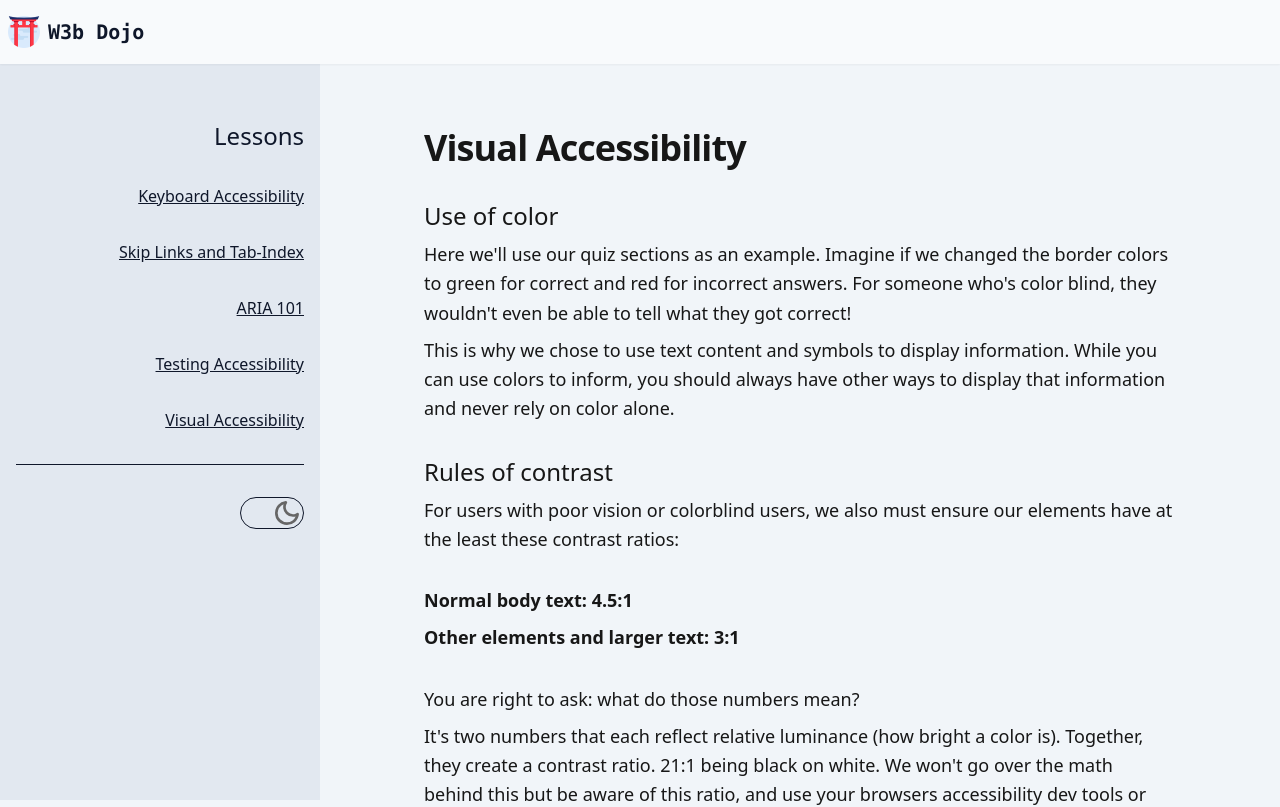
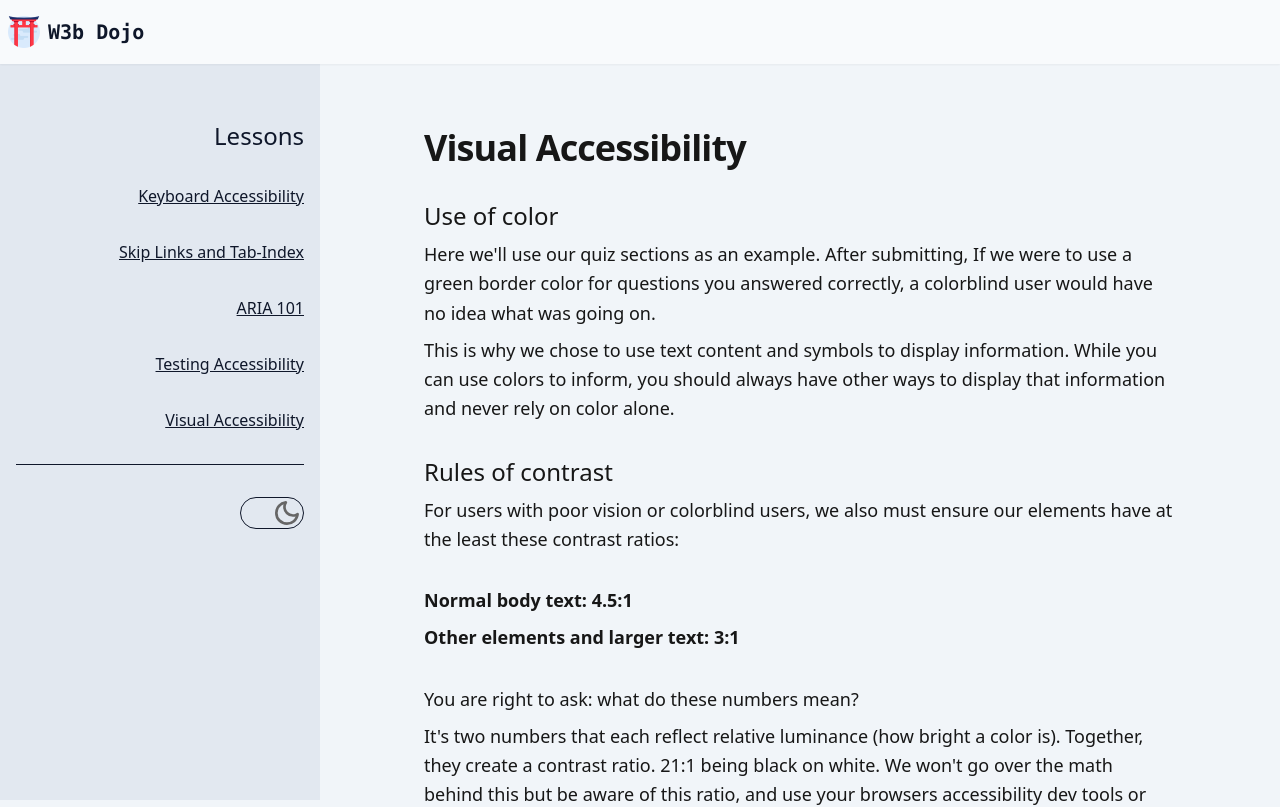
Before and after one commit to joayo13/w3bdojo, a SvelteKit app: page /lessons/lesson-5 in a window 1280 px wide. Shown: the top 807 px of the page. Built offline with nearby package versions, Linux system fonts and the light colour scheme.

Commit message:
changed use of color explanation in lesson 5

```diff
--- a/src/routes/lessons/lesson-5/+page.svelte
+++ b/src/routes/lessons/lesson-5/+page.svelte
@@ -36,9 +36,9 @@
 
 <h2 class="mt-8 text-2xl">Use of color</h2>
 <p class="mt-2">
-	Here we'll use our quiz sections as an example. Imagine if we changed the border colors to green
-	for correct and red for incorrect answers. For someone who's color blind, they wouldn't even be
-	able to tell what they got correct!
+	Here we'll use our quiz sections as an example. After submitting, If we were to use a green border
+	color for questions you answered correctly, a colorblind user would have no idea what was going
+	on.
 </p>
 <p class="mt-2">
 	This is why we chose to use text content and symbols to display information. While you can use
@@ -58,7 +58,7 @@
 		<p class="font-bold">Other elements and larger text: 3:1</p>
 	</li>
 </ol>
-<p class="mt-8">You are right to ask: what do those numbers mean?</p>
+<p class="mt-8">You are right to ask: what do these numbers mean?</p>
 <p class="mt-2">
 	It's two numbers that each reflect relative luminance (how bright a color is). Together, they
 	create a contrast ratio. 21:1 being black on white. We won't go over the math behind this but be
```
